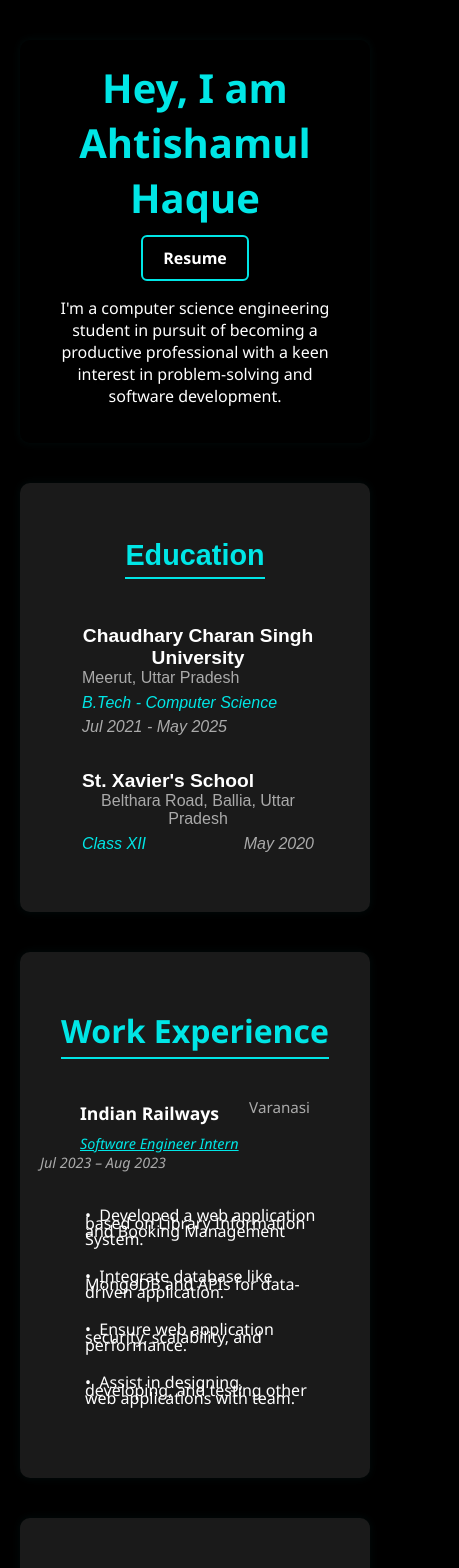
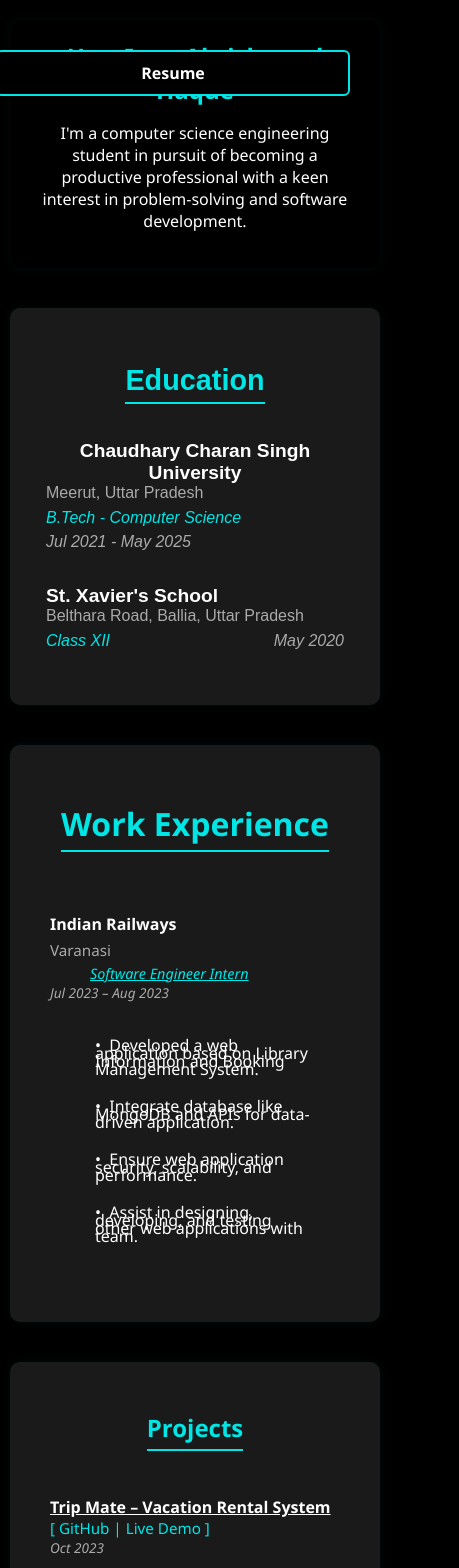
Before and after one commit to ahtishamul-haque/Portfolio, a React (Create React App) app: page / in a window 390 px wide. Shown: the top 1568 px of the page, 459 px wide, since content can reach past the window. Built offline with nearby package versions, Linux system fonts and the light colour scheme.

Commit message:
Update App.css

```diff
--- a/src/App.css
+++ b/src/App.css
@@ -426,18 +426,6 @@ a:hover {
   text-decoration: underline;
 }
 
-/* Responsive Styling */
-@media (max-width: 600px) {
-  .header-content {
-    flex-direction: column;
-  }
-
-  .resume-button {
-    position: static;
-    margin-top: 10px;
-  }
-}
-
 /* Miscellaneous */
 .experience-list :hover {
   color: unset !important;
@@ -479,3 +467,107 @@ a:hover {
   transition: none !important;
   cursor: default !important;
 }
+
+/* Small Tablets & Below (≤768px) */
+@media (max-width: 768px) {
+  .App {
+    padding: 20px 10px;
+  }
+
+  .header-name {
+    font-size: 1.8rem;
+  }
+
+  .education-entry,
+  .experience-item,
+  .project-item {
+    margin: 10px;
+    padding: 10px;
+  }
+
+  .project-header,
+  .experience-header {
+    flex-direction: column;
+    align-items: flex-start;
+  }
+
+  .project-title,
+  .experience-title {
+    margin-left: 0;
+    font-size: 1rem;
+  }
+
+  .project-date,
+  .experience-date,
+  .experience-duration {
+    margin-right: 0;
+    font-size: 0.85rem;
+  }
+
+  .project-links-a,
+  .project-links-b {
+    margin-right: 0;
+  }
+
+  .dot-line::before {
+    margin-left: 10px;
+  }
+
+  .achievement-text {
+    margin-left: 10px;
+  }
+
+  .achievement-date {
+    margin-right: 0;
+    font-size: 0.85rem;
+  }
+
+  #skills ul {
+    display: flex;
+    flex-direction: column;
+    align-items: flex-start;
+  }
+
+  #skills li {
+    margin: 5px 0;
+  }
+}
+
+/* Mobile (≤480px) */
+@media (max-width: 480px) {
+  .header-name {
+    font-size: 1.5rem;
+  }
+
+  .resume-button {
+    width: 100%;
+    margin-top: 10px;
+    text-align: center;
+  }
+
+  h2 {
+    font-size: 1.5rem;
+  }
+
+  .project-title,
+  .experience-title {
+    font-size: 1rem;
+  }
+
+  .dot-line::before {
+    margin-left: 0;
+  }
+
+  .achievement-text {
+    font-size: 0.9rem;
+  }
+
+  .contact-list a {
+    font-size: 1rem;
+    flex-wrap: wrap;
+  }
+
+  .contact-list li {
+    margin: 0.5rem 0;
+  }
+}
```
